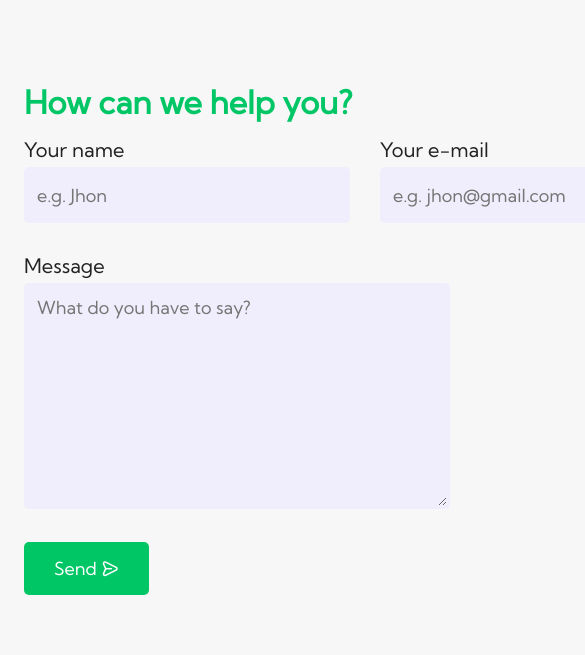
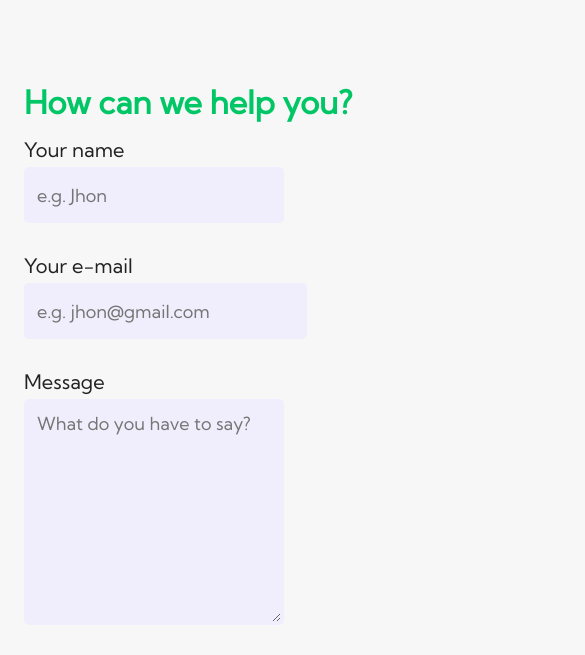
Before and after one commit to PauloBacelar/pixxel, a website: page index.html in a window 390 px wide. Shown: the part 4200-4855 px from the top of the page, 585 px wide, since content can reach past the window. Drawn offline with nearby package versions, Linux system fonts and the light colour scheme; files that its build step writes are made by us from their sources.

Commit message:
Made contact section responsive

```diff
--- a/sass/pages/_home.scss
+++ b/sass/pages/_home.scss
@@ -300,10 +300,20 @@
       textarea {
         height: 20rem;
         width: 40rem;
+
+        @media screen and (max-width: 768px) {
+          width: 75%;
+          min-width: 20rem;
+        }
       }
 
       &--top {
         display: flex;
+
+        @media screen and (max-width: 768px) {
+          flex-direction: column;
+          min-width: 25rem;
+        }
       }
     }
 
@@ -326,6 +336,10 @@
       &::placeholder {
         font-size: 1.8rem;
       }
+
+      @media screen and (max-width: 768px) {
+        width: 75%;
+      }
     }
   }
 
```
